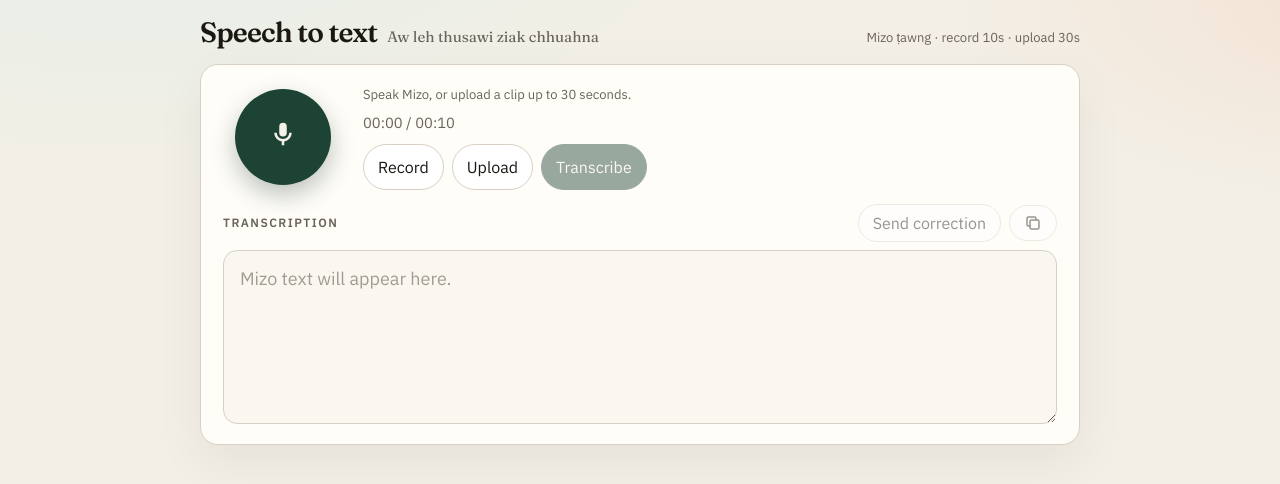
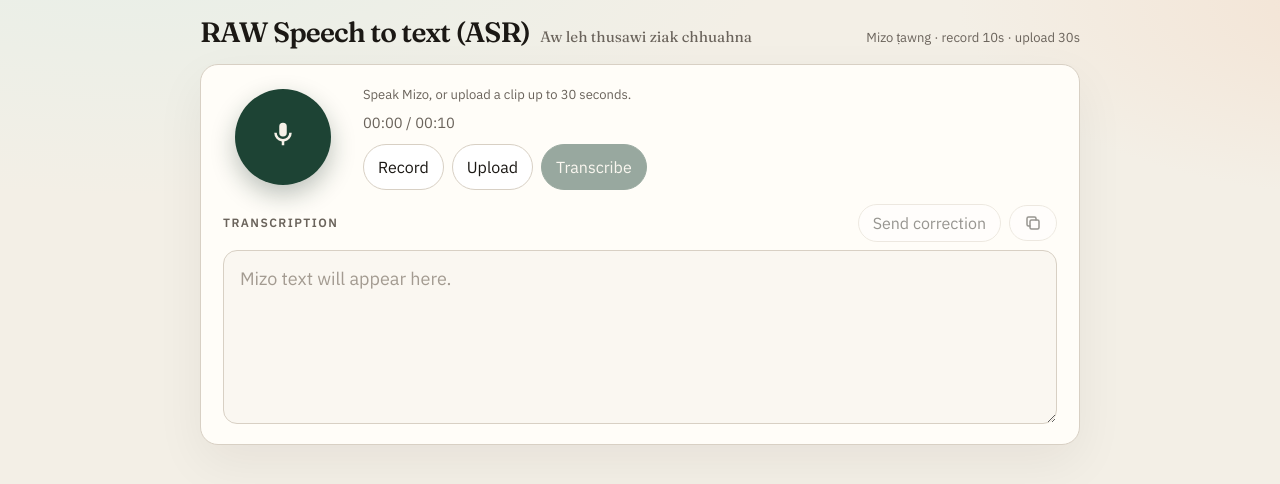
Before and after one commit to it370/mizo-asr-ui, a Next.js app: page / in a window 1280 px wide. Shown: the top 484 px of the page. Built offline with nearby package versions, Linux system fonts and the light colour scheme.

Commit message:
added language in contribution endpoint, dynamic language display name based on env configuration

```diff
--- a/app/api/contribute/route.ts
+++ b/app/api/contribute/route.ts
@@ -25,6 +25,7 @@ function wavDurationSeconds(b64: string): number | null {
 export async function POST(request: Request) {
   const adminUrl = process.env.ASR_ADMIN_URL?.replace(/\/$/, "");
   const adminKey = process.env.ASR_ADMIN_API_KEY;
+  const language = process.env.NEXT_PUBLIC_LANGUAGE ?? "lus";
   if (!adminUrl || !adminKey) {
     return NextResponse.json({ error: "Corrections are not available right now." }, { status: 500 });
   }
@@ -54,6 +55,7 @@ export async function POST(request: Request) {
   const form = new FormData();
   form.append("file", new Blob([new Uint8Array(wav)], { type: "audio/wav" }), "clip.wav");
   form.append("text", cleaned);
+  form.append("language", language);
 
   let upstream: Response;
   try {
--- a/app/page.tsx
+++ b/app/page.tsx
@@ -47,6 +47,8 @@ export default function HomePage() {
     resetKey: tempZzKeepaliveReset,
     onFire: () => transcribeRef.current(),
   });
+
+  const languageDisplayText = process.env.NEXT_PUBLIC_LANGUAGE_DISPLAY_NAME ?? "Mizo";
 
   useEffect(() => {
     return () => {
@@ -307,16 +309,21 @@ export default function HomePage() {
     ? "Transcription in progress."
     : recording
       ? `Recording will stop at ${MAX_RECORD_SECONDS} seconds.`
-      : `Speak Mizo, or upload a clip up to ${MAX_UPLOAD_SECONDS} seconds.`;
+      : `Speak ${languageDisplayText}, or upload a clip up to ${MAX_UPLOAD_SECONDS} seconds.`;
 
   return (
     <main className="page">
       <header className="top">
         <h1>
-          Speech to text
-          <span className="mizo">Aw leh thusawi ziak chhuahna</span>
+          RAW Speech to text (ASR)
+          {
+            languageDisplayText === "Hmar" ?
+              <span className="mizo">Rawl le thuhril ziek suokna</span>
+              :
+              <span className="mizo">Aw leh thusawi ziak chhuahna</span>
+          }
         </h1>
-        <p className="meta">Mizo ṭawng · record {MAX_RECORD_SECONDS}s · upload {MAX_UPLOAD_SECONDS}s</p>
+        <p className="meta">{languageDisplayText} ṭawng · record {MAX_RECORD_SECONDS}s · upload {MAX_UPLOAD_SECONDS}s</p>
       </header>
 
       <section className="panel">
@@ -408,7 +415,7 @@ export default function HomePage() {
           <textarea
             className={`transcript${text ? "" : " empty"}`}
             value={text}
-            placeholder="Mizo text will appear here."
+            placeholder={`${languageDisplayText} text will appear here.`}
             disabled={busy || recording || sending}
             onChange={(event) => setText(event.target.value)}
             rows={5}
```
Also changed, not shown: 1 other file (tests, documents, lock files or other folders).
